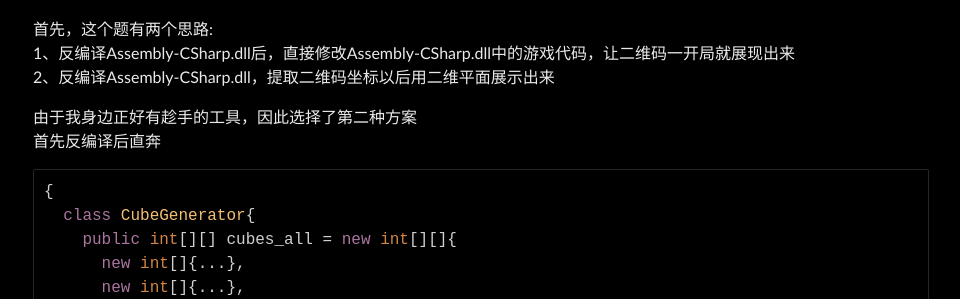
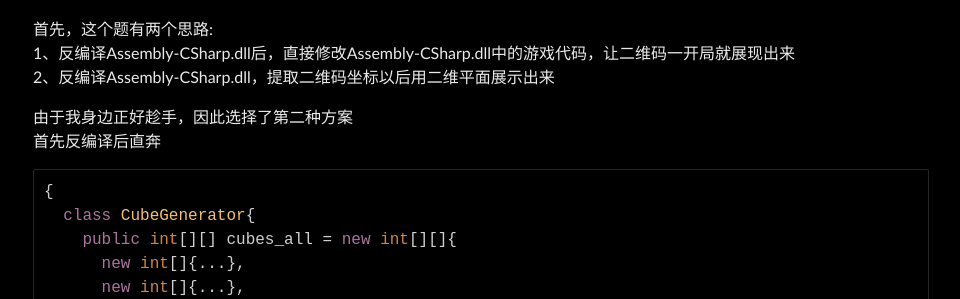
Before and after one commit to Leeyangee/leeyangee.github.io, a Jekyll site: the page built from _posts/2023-12-26-NCTF 2023 个人部分题解.md, in a window 1280 px wide and 900 px high, scrolled down 509 px. Shown: the part 153-452 px from the top of the window, without its empty margins (159-1119 px from the left). Built offline with Jekyll 4.4.1, drawn with Linux system fonts in a browser that asks for light colours.

Commit message:
Update 2023-12-26-NCTF 2023 个人部分题解.md

````diff
--- a/_posts/2023-12-26-NCTF 2023 个人部分题解.md
+++ b/_posts/2023-12-26-NCTF 2023 个人部分题解.md
@@ -13,7 +13,7 @@ published: true
 1、反编译Assembly-CSharp.dll后，直接修改Assembly-CSharp.dll中的游戏代码，让二维码一开局就展现出来
 2、反编译Assembly-CSharp.dll，提取二维码坐标以后用二维平面展示出来
 
-由于我身边正好有趁手的工具，因此选择了第二种方案
+由于我身边正好趁手，因此选择了第二种方案
 首先反编译后直奔
 ```c#
 {
````
